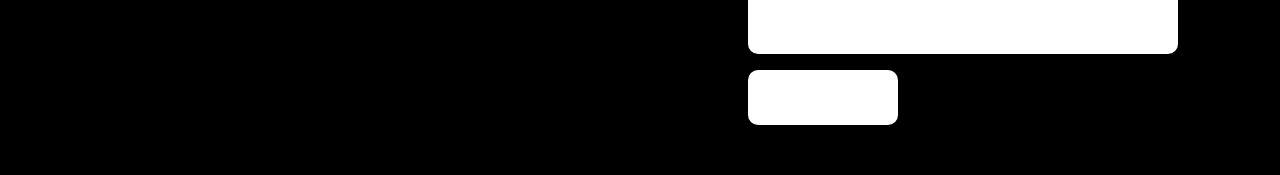
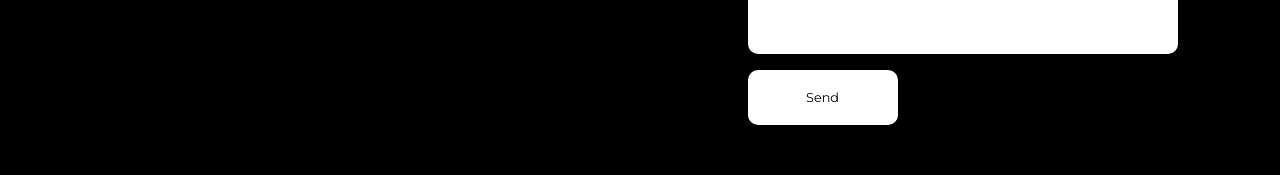
Before and after one commit to Drazeee/amanu_website, a React (Vite) app: page / in a window 1280 px wide. Shown: the part 5420-5595 px from the top of the page. Built offline with nearby package versions, Linux system fonts and the light colour scheme.

Commit message:
Contact form button

```diff
--- a/src/components/Contact.jsx
+++ b/src/components/Contact.jsx
@@ -12,7 +12,7 @@
                 </div>
             </div>
             <div>
-                <form action="" method="post">
+                <form name="contact" method="post" data-netlify="true">
                     <input type="text" name="name" id="name" placeholder="Name..." />
                     <input
                         type="email"
--- a/src/scss/Contact.scss
+++ b/src/scss/Contact.scss
@@ -31,6 +31,7 @@
             border: none;
             border-radius: 10px;
             font-size: 0.8em;
+            color: #000;
         }
 
         textarea {
```
